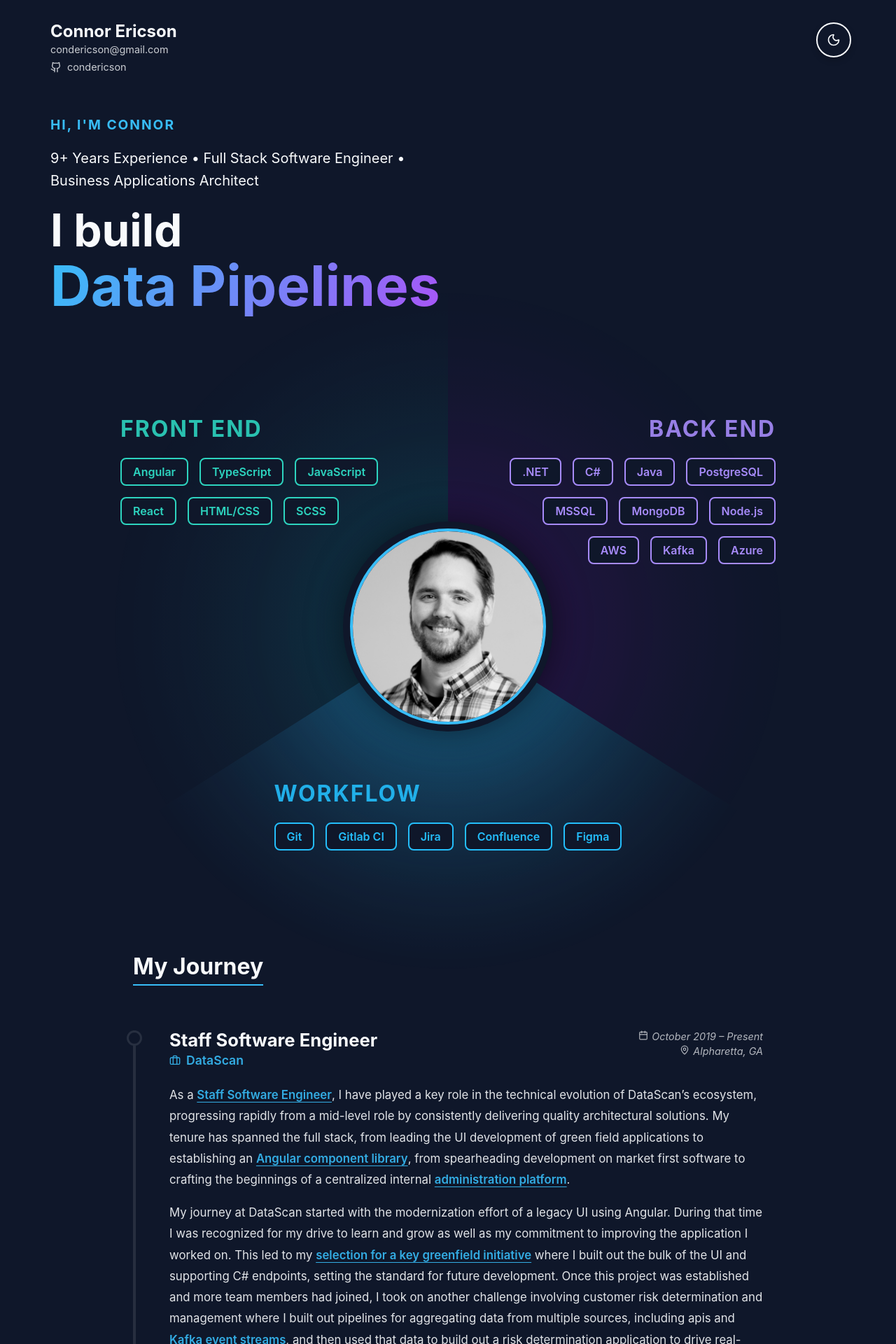
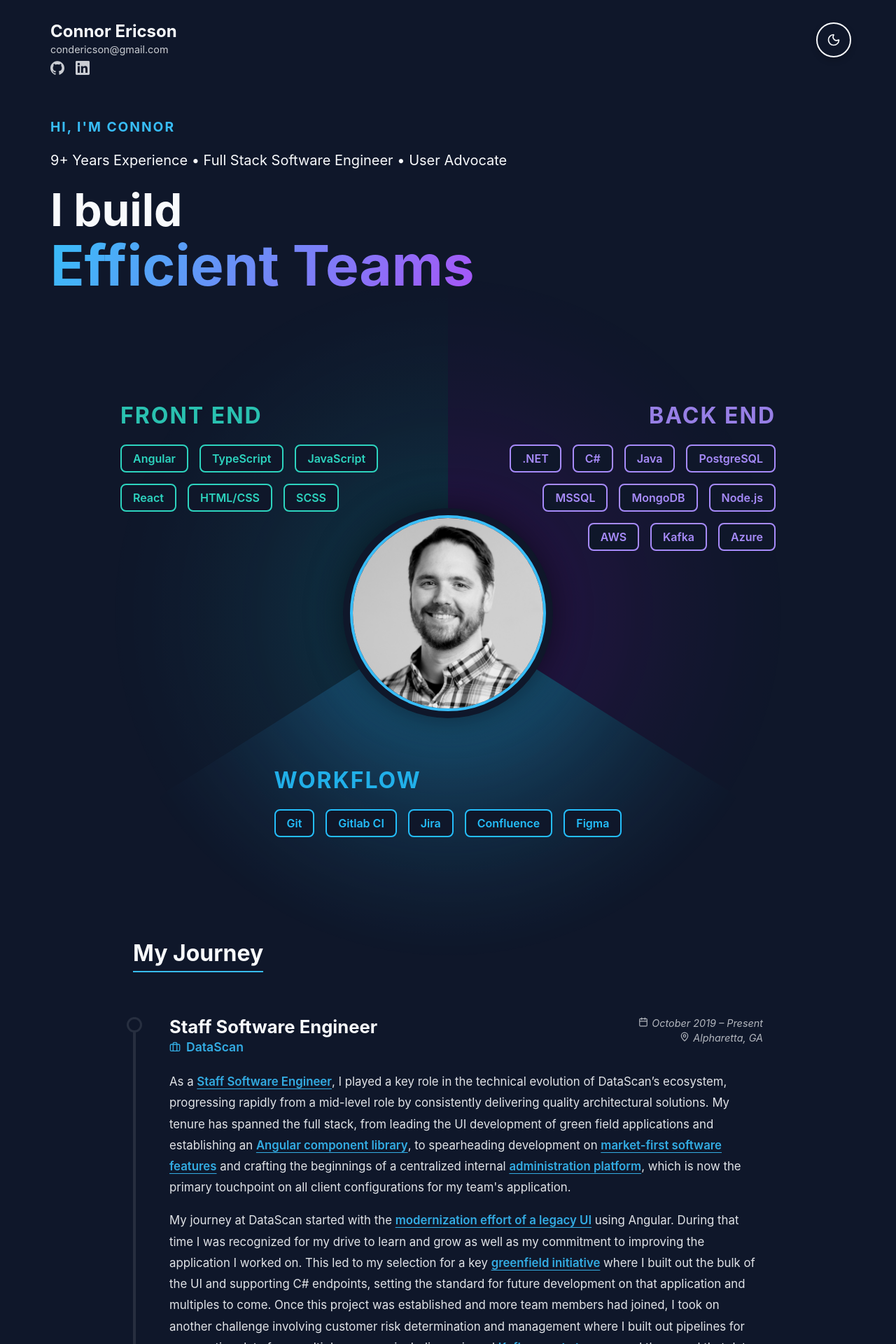
Before and after one commit to condericson/connorericsonportfolio, a React (Vite) app: page / in a window 1280 px wide. Shown: the top 1920 px of the page at 70% size. Built offline with nearby package versions, Linux system fonts and the light colour scheme.

Commit message:
Added social media, cleaned up content

```diff
--- a/src/App.jsx
+++ b/src/App.jsx
@@ -1,5 +1,5 @@
 import React, { useState, useEffect } from 'react';
-import { Github } from 'lucide-react';
+import { GitHubIcon, LinkedInIcon } from './components/BrandIcons';
 import ThemeToggle from './components/ThemeToggle';
 import Hero from './components/Hero';
 import HeadshotSkills from './components/HeadshotSkills';
@@ -33,26 +33,44 @@ function App() {
           >
             condericson@gmail.com
           </a>
+          <div style={{ display: 'flex', gap: '1rem', marginTop: '0.25rem' }}>
             <a
               href="https://github.com/condericson"
               target="_blank"
               rel="noopener noreferrer"
+              aria-label="GitHub"
               style={{
                 display: 'flex',
                 alignItems: 'center',
-              gap: '0.5rem',
-              fontSize: '0.9rem',
                 color: 'var(--text-color)',
                 opacity: 0.8,
                 textDecoration: 'none',
-              marginTop: '0.25rem'
+                transition: 'all 0.2s ease'
               }}
               onMouseEnter={(e) => { e.currentTarget.style.opacity = '1'; e.currentTarget.style.color = 'var(--accent-color)'; }}
               onMouseLeave={(e) => { e.currentTarget.style.opacity = '0.8'; e.currentTarget.style.color = 'var(--text-color)'; }}
             >
-            <Github size={16} />
-            <span>condericson</span>
+              <GitHubIcon size={20} />
             </a>
+            <a
+              href="https://www.linkedin.com/in/connor-ericson-17507b12b/"
+              target="_blank"
+              rel="noopener noreferrer"
+              aria-label="LinkedIn"
+              style={{
+                display: 'flex',
+                alignItems: 'center',
+                color: 'var(--text-color)',
+                opacity: 0.8,
+                textDecoration: 'none',
+                transition: 'all 0.2s ease'
+              }}
+              onMouseEnter={(e) => { e.currentTarget.style.opacity = '1'; e.currentTarget.style.color = 'var(--accent-color)'; }}
+              onMouseLeave={(e) => { e.currentTarget.style.opacity = '0.8'; e.currentTarget.style.color = 'var(--text-color)'; }}
+            >
+              <LinkedInIcon size={20} />
+            </a>
+          </div>
         </div>
         <ThemeToggle currentTheme={theme} onThemeChange={setTheme} />
       </header>
--- a/src/components/AboutMe.css
+++ b/src/components/AboutMe.css
@@ -60,6 +60,7 @@
     color: var(--text-color);
     margin: 0;
     font-family: serif;
+    text-shadow: 1px 1px 6px black;
 }
 
 /* Electric Theme Overrides */
--- /dev/null
+++ b/src/components/BrandIcons.jsx
@@ -0,0 +1,27 @@
+import React from 'react';
+
+export const GitHubIcon = ({ size = 20, color = "currentColor", ...props }) => (
+    <svg
+        xmlns="http://www.w3.org/2000/svg"
+        width={size}
+        height={size}
+        viewBox="0 0 24 24"
+        fill={color}
+        {...props}
+    >
+        <path d="M12 .297c-6.63 0-12 5.373-12 12 0 5.303 3.438 9.8 8.205 11.385.6.113.82-.258.82-.577 0-.285-.01-1.04-.015-2.04-3.338.724-4.042-1.61-4.042-1.61C4.422 18.07 3.633 17.7 3.633 17.7c-1.087-.744.084-.729.084-.729 1.205.084 1.838 1.236 1.838 1.236 1.07 1.835 2.809 1.305 3.495.998.108-.776.417-1.305.76-1.605-2.665-.3-5.466-1.332-5.466-5.93 0-1.31.465-2.38 1.235-3.22-.135-.303-.54-1.523.105-3.176 0 0 1.005-.322 3.3 1.23.96-.267 1.98-.399 3-.405 1.02.006 2.04.138 3 .405 2.28-1.552 3.285-1.23 3.285-1.23.645 1.653.24 2.873.12 3.176.765.84 1.23 1.91 1.23 3.22 0 4.61-2.805 5.625-5.475 5.92.42.36.81 1.096.81 2.22 0 1.606-.015 2.896-.015 3.286 0 .315.21.69.825.57C20.565 22.092 24 17.592 24 12.297c0-6.627-5.373-12-12-12" />
+    </svg>
+);
+
+export const LinkedInIcon = ({ size = 20, color = "currentColor", ...props }) => (
+    <svg
+        xmlns="http://www.w3.org/2000/svg"
+        width={size}
+        height={size}
+        viewBox="0 0 24 24"
+        fill={color}
+        {...props}
+    >
+        <path d="M20.447 20.452h-3.554v-5.569c0-1.328-.027-3.037-1.852-3.037-1.853 0-2.136 1.445-2.136 2.939v5.667H9.351V9h3.414v1.561h.046c.477-.9 1.637-1.85 3.37-1.85 3.601 0 4.267 2.37 4.267 5.455v6.286zM5.337 7.433c-1.144 0-2.063-.926-2.063-2.065 0-1.138.92-2.063 2.063-2.063 1.14 0 2.064.925 2.064 2.063 0 1.139-.925 2.065-2.064 2.065zm1.782 13.019H3.555V9h3.564v11.452zM22.225 0H1.771C.792 0 0 .774 0 1.729v20.542C0 23.227.792 24 1.771 24h20.451C23.2 24 24 23.227 24 22.271V1.729C24 .774 23.2 0 22.222 0h.003z" />
+    </svg>
+);
--- a/src/components/Footer.css
+++ b/src/components/Footer.css
@@ -1,11 +1,13 @@
 .portfolio-footer {
-    height: 1000px;
+    height: 65vh;
     /* Large height to allow background to be seen */
     display: flex;
     justify-content: center;
     align-items: center;
     /* Content at top */
-    padding-top: 4rem;
+    padding-top: 2rem;
+    box-sizing: border-box;
+    padding-bottom: 4rem;
     position: relative;
     z-index: 1;
     /* Above fixed background */
--- a/src/components/Hero.css
+++ b/src/components/Hero.css
@@ -34,7 +34,7 @@
     background-clip: text;
     -webkit-text-fill-color: transparent;
     display: inline-block;
-    height: 88px;
+    height: 98px;
 }
 
 .subtitle {
--- a/src/components/Hero.jsx
+++ b/src/components/Hero.jsx
@@ -7,28 +7,42 @@ const Hero = () => {
     const [titles, setTitles] = React.useState([]);
 
     React.useEffect(() => {
-        const titleList = [
+        const primaryTitleList = [
             "User Experiences",
+            "Efficient Teams",
+            "Testable Code",
+            "Event-Driven Architecture",
+            "Web Applications",
+        ];
+
+        const additionalTitleList = [
             "Data Pipelines",
             "Enterprise Solutions",
             "APIs",
-            "Testable Code",
             "Shared Components",
             "CI/CD Infrastructure",
             "Scalable Architecture",
-            "Efficient Teams",
-            "Web Applications",
             "Cloud Infrastructure",
             "Microservices",
-            "Event-Driven Architecture"
+            "Distributed Systems",
+            "Ikea Furniture",
+            "Blanket Forts",
+            "Magic Decks",
+            "Dad Jokes",
+            "Lego Sets",
+            "Sandcastles"
         ];
 
         // Randomize
-        for (let i = titleList.length - 1; i > 0; i--) {
+        for (let i = primaryTitleList.length - 1; i > 0; i--) {
             const j = Math.floor(Math.random() * (i + 1));
-            [titleList[i], titleList[j]] = [titleList[j], titleList[i]];
+            [primaryTitleList[i], primaryTitleList[j]] = [primaryTitleList[j], primaryTitleList[i]];
         }
-        setTitles(titleList);
+        for (let i = additionalTitleList.length - 1; i > 0; i--) {
+            const j = Math.floor(Math.random() * (i + 1));
+            [additionalTitleList[i], additionalTitleList[j]] = [additionalTitleList[j], additionalTitleList[i]];
+        }
+        setTitles(primaryTitleList.concat(additionalTitleList));
     }, []);
 
     React.useEffect(() => {
@@ -66,7 +80,7 @@ const Hero = () => {
                     Hi, I'm Connor
                 </motion.h2>
                 <motion.p variants={item} className="subtitle">
-                    9+&nbsp;Years&nbsp;Experience • Full&nbsp;Stack&nbsp;Software&nbsp;Engineer • Business&nbsp;Applications&nbsp;Architect
+                    9+&nbsp;Years&nbsp;Experience • Full&nbsp;Stack&nbsp;Software&nbsp;Engineer • User&nbsp;Advocate
                 </motion.p>
                 <motion.h1 variants={item} className="i-build">
                     I build{' '}
--- a/src/data/experience.js
+++ b/src/data/experience.js
@@ -7,9 +7,9 @@ export const WORK_HISTORY = [
         period: 'October 2019 – Present',
         startDate: '2019-10-01',
         description: [
-            "As a <span class='highlight-text'>Staff Software Engineer</span>, I have played a key role in the technical evolution of DataScan’s ecosystem, progressing rapidly from a mid-level role by consistently delivering quality architectural solutions. My tenure has spanned the full stack, from leading the UI development of green field applications to establishing an <span class='highlight-text'>Angular component library</span>, from spearheading development on market first software to crafting the beginnings of a centralized internal <span class='highlight-text'>administration platform</span>.",
-            "My journey at DataScan started with the modernization effort of a legacy UI using Angular. During that time I was recognized for my drive to learn and grow as well as my commitment to improving the application I worked on. This led to my <span class='highlight-text'>selection for a key greenfield initiative</span> where I built out the bulk of the UI and supporting C# endpoints, setting the standard for future development. Once this project was established and more team members had joined, I took on another challenge involving customer risk determination and management where I built out pipelines for aggregating data from multiple sources, including apis and <span class='highlight-text'>Kafka event streams</span>, and then used that data to build out a risk determination application to drive real-time business decisions for clients.",
-            "Throughout all my years on all my different teams, the applications may have varied in purpose, but many of my goals remained consistent. First was maintaining user friendly UI's despite complex business logic and user interactions. I was also focused on building <span class='highlight-text'>reusable, sustainable code</span> through rigorous <span class='highlight-text'>unit testing</span>. I made a point to always drive up the unit test coverage of any project I worked on to at least 70%, if not higher. And finally, <span class='highlight-text'>mentoring</span> by sharing my knowledge and expertise with more junior developers and interns through pair programming, code reviews, and group presentations. I'm proud to say I filled the role of a <span class='highlight-text'>subject matter expert</span> on multiple teams and was a go to person for many of my peers."
+            "As a <span class='highlight-text'>Staff Software Engineer</span>, I played a key role in the technical evolution of DataScan’s ecosystem, progressing rapidly from a mid-level role by consistently delivering quality architectural solutions. My tenure has spanned the full stack, from leading the UI development of green field applications and establishing an <span class='highlight-text'>Angular component library</span>, to spearheading development on <span class='highlight-text'>market-first software features</span> and crafting the beginnings of a centralized internal <span class='highlight-text'>administration platform</span>, which is now the primary touchpoint on all client configurations for my team's application.",
+            "My journey at DataScan started with the <span class='highlight-text'>modernization effort of a legacy UI</span> using Angular. During that time I was recognized for my drive to learn and grow as well as my commitment to improving the application I worked on. This led to my selection for a key <span class='highlight-text'>greenfield initiative</span> where I built out the bulk of the UI and supporting C# endpoints, setting the standard for future development on that application and multiples to come. Once this project was established and more team members had joined, I took on another challenge involving customer risk determination and management where I built out pipelines for aggregating data from multiple sources, including apis and <span class='highlight-text'>Kafka event streams</span>, and then used that data to build out a risk determination application to drive <span class='highlight-text'>real-time business decisions</span> for clients.",
+            "Throughout all my years on all my different teams, the applications may have varied in purpose, but many of my goals remained consistent. First was maintaining user friendly UI's despite complex business logic and user interactions. I was also focused on building <span class='highlight-text'>reusable, sustainable code</span> through rigorous <span class='highlight-text'>unit testing</span>. I made a point to always drive up the unit test coverage of any project I worked on to at least 70%, if not higher. And finally, <span class='highlight-text'>mentoring</span> by sharing my knowledge and expertise with more junior developers and interns through pair programming, code reviews, and group presentations. I'm proud to say I filled the role of a <span class='highlight-text'>subject matter expert</span> on multiple teams and was a go to person for many of my peers.",
         ],
         skills: {
             frontEnd: ['Angular', 'TypeScript', 'JavaScript'],
@@ -26,7 +26,7 @@ export const WORK_HISTORY = [
         startDate: '2017-08-01',
         endDate: '2019-10-01',
         description: [
-            "At Aaron's, I worked on the <span class='highlight-text'>E-Commerce platform</span> and Customer Account Management applications. After starting as a Junior Developer, I quickly rose to a Intermediate Software Engineer via demonstrating my passion for learning and my focus on user experience. I primarily focused on front end development as this was my passion and filled a void within the team. My focus initially was on expanding the ASP.NET MVC style architecture to support new features and business requirements, but later was focused on a building out the UI following the company's migration to the Salesforce Commerce Cloud platform. Additionally, I utilized <span class='highlight-text'>feature flagging</span> to enable frequent production deployments and conducted <span class='highlight-text'>A/B testing</span> to validate hypotheses for website optimization."
+            "At Aaron's, I worked on the <span class='highlight-text'>E-Commerce platform</span> and Customer Account Management applications. After starting as a Junior Developer, I quickly rose to a Intermediate Software Engineer via demonstrating my passion for learning and my focus on user experience. I primarily focused on front end development as this was my passion and filled a void within the team. My focus initially was on expanding the ASP.NET MVC style architecture to support new features and business requirements, but later was focused on a building out the UI following the company's migration to the <span class='highlight-text'>Salesforce Commerce Cloud</span> platform. Additionally, I utilized <span class='highlight-text'>feature flagging</span> to enable frequent production deployments and conducted <span class='highlight-text'>A/B testing</span> to validate hypotheses for website optimization."
         ],
         skills: {
             frontEnd: ['React', 'JavaScript', 'Salesforce Commerce Cloud'],
@@ -137,3 +137,27 @@ export const EDUCATION = [
         ]
     }
 ];
+
+export const ABOUT_ME = {
+    cards: [
+        {
+            id: 'drive',
+            className: 'drive-card',
+            title: 'Why I Code',
+            description: "My desire to code comes from a desire to <span class='highlight-text'>help and serve others</span>. I strive to build intuitive online experiences that make users feel like using my application is the easiest and most enjoyable part of their day. <span class='highlight-text'>Solving business problems while bringing joy</span> to users through software development is my ultimate professional goal."
+        },
+        {
+            id: 'family',
+            className: 'family-card',
+            title: 'My Family',
+            description: "<span class='highlight-text'>My family is my greatest adventure.</span> My beautiful wife and I are an incredible team, and we have two wonderful children that we love to spoil. They are the light of my life and motivate me to make a positive impact on the world around me every day."
+        },
+        {
+            id: 'hobbies',
+            className: 'hobbies-card',
+            title: 'Hobbies',
+            description: "When I'm not coding, I love exploring the outdoors, off-roading, or getting into an exciting game of Magic: The Gathering. You can also find me gaming on my Steam Deck, but my favorite pastime has to be <span class='highlight-text'>discovering the world</span> through the eyes of my kids."
+        }
+    ],
+    quote: '"In a world where you can be anything, be kind."'
+};
```
Also changed, not shown: src/components/AboutMe.jsx (+8 -30 lines). Lines whose indentation alone changed are shown as unchanged.
